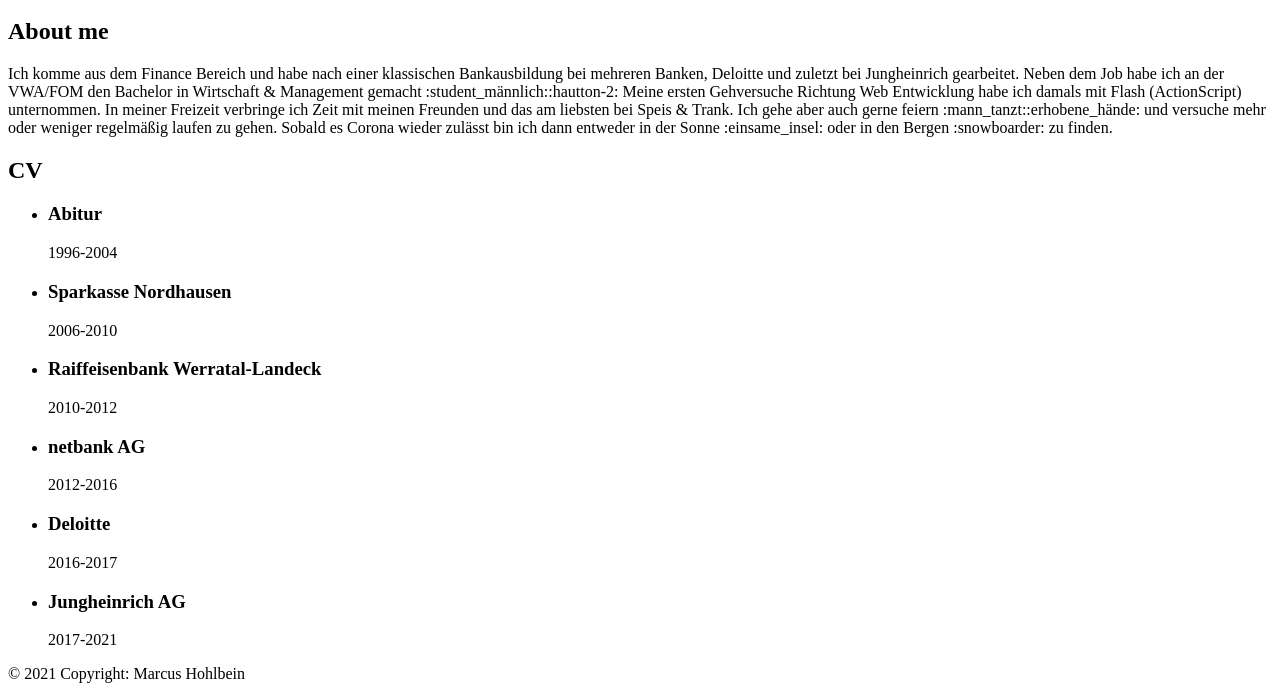
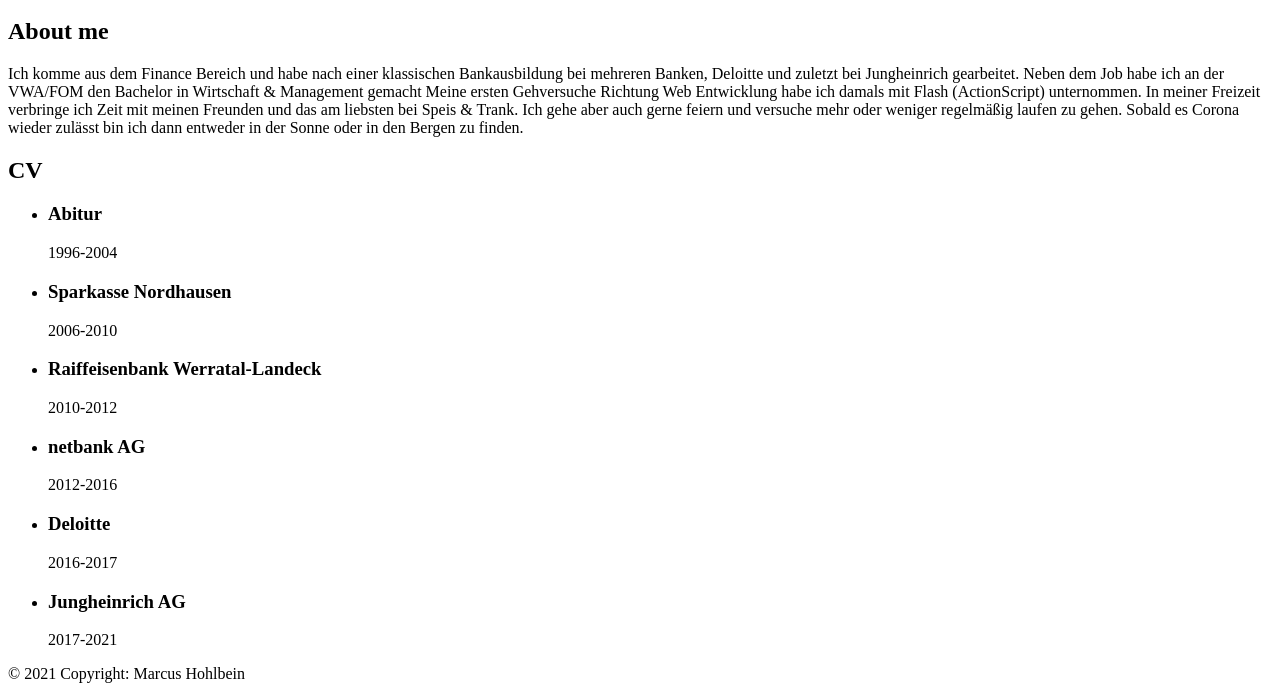
Before and after one commit to marcushohlbein/personal-website, a plain HTML site: page src/index.html in a window 1280 px wide. Shown: the part 1176-1875 px from the top of the page. Drawn offline with Linux system fonts and the light colour scheme.

Commit message:
Modify biography text

```diff
--- a/src/index.html
+++ b/src/index.html
@@ -68,9 +68,9 @@
     </section>
     <section>
         <h2>About me</h2>
-        <p>Ich komme aus dem Finance Bereich und habe nach einer klassischen Bankausbildung bei mehreren Banken, Deloitte und zuletzt bei Jungheinrich gearbeitet. Neben dem Job habe ich an der VWA/FOM den Bachelor in Wirtschaft & Management gemacht :student_männlich::hautton-2:
+        <p>Ich komme aus dem Finance Bereich und habe nach einer klassischen Bankausbildung bei mehreren Banken, Deloitte und zuletzt bei Jungheinrich gearbeitet. Neben dem Job habe ich an der VWA/FOM den Bachelor in Wirtschaft & Management gemacht
             Meine ersten Gehversuche Richtung Web Entwicklung habe ich damals mit Flash (ActionScript) unternommen.
-            In meiner Freizeit verbringe ich Zeit mit meinen Freunden und das am liebsten bei Speis & Trank. Ich gehe aber auch gerne feiern :mann_tanzt::erhobene_hände: und versuche mehr oder weniger regelmäßig laufen zu gehen. Sobald es Corona wieder zulässt bin ich dann entweder in der Sonne :einsame_insel: oder in den Bergen :snowboarder: zu finden.</p>
+            In meiner Freizeit verbringe ich Zeit mit meinen Freunden und das am liebsten bei Speis & Trank. Ich gehe aber auch gerne feiern und versuche mehr oder weniger regelmäßig laufen zu gehen. Sobald es Corona wieder zulässt bin ich dann entweder in der Sonne oder in den Bergen zu finden.</p>
     </section>
     <section>
         <h2>CV</h2>
```
